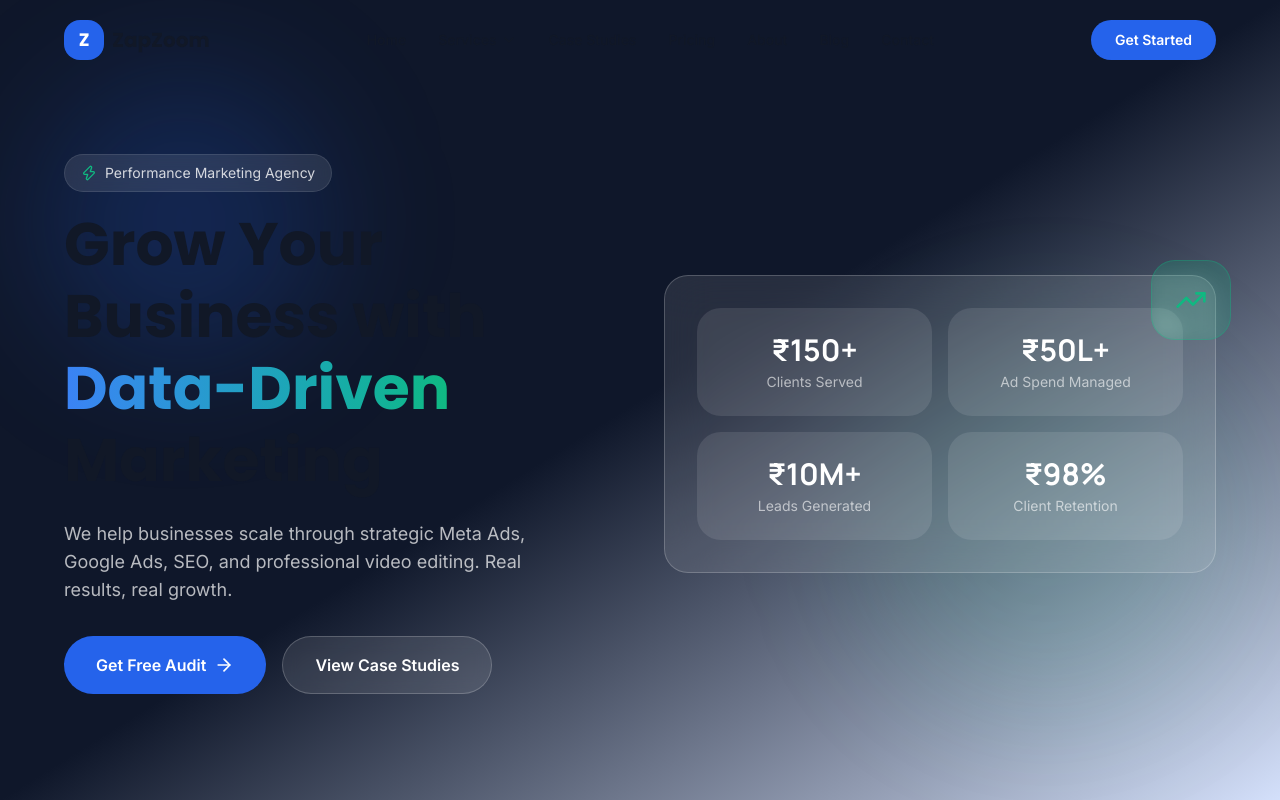
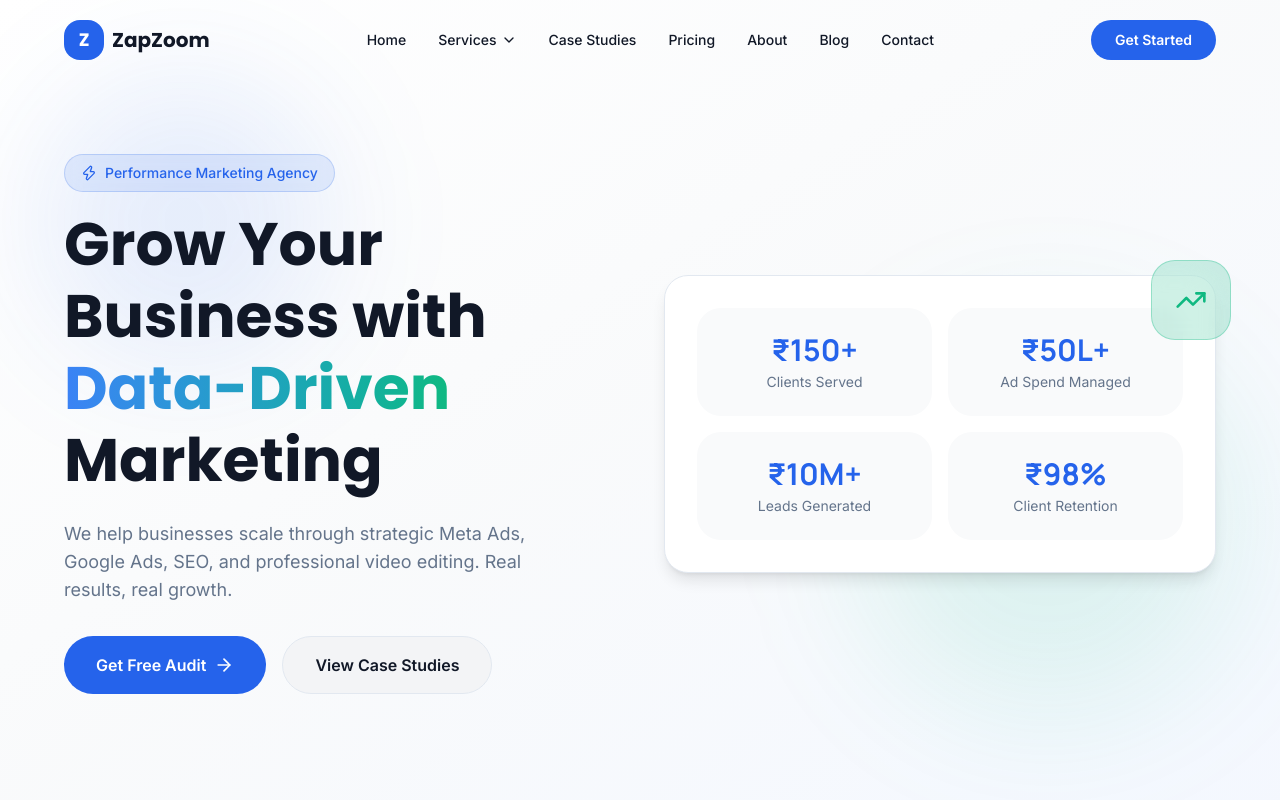
Before and after one commit to gouravk2580/agency-website, a Next.js app: page / in a window 1280 px wide. Shown: the top 800 px of the page. Built offline with nearby package versions, Linux system fonts and the light colour scheme.

Commit message:
fix: hero banner - light background with dark text for better readability

```diff
--- a/src/app/page.tsx
+++ b/src/app/page.tsx
@@ -57,10 +57,10 @@ export default function HomePage() {
       <Navbar />
       <main className="flex-1">
         {/* ===== HERO ===== */}
-        <section className="relative min-h-screen flex items-center overflow-hidden bg-gradient-to-br from-dark via-dark to-primary/20">
+        <section className="relative min-h-screen flex items-center overflow-hidden bg-gradient-to-br from-white via-gray-50 to-primary/5">
           {/* Background Elements */}
           <div className="absolute inset-0 overflow-hidden">
-            <div className="absolute top-20 left-10 w-72 h-72 bg-primary/20 rounded-full blur-3xl animate-float" />
+            <div className="absolute top-20 left-10 w-72 h-72 bg-primary/10 rounded-full blur-3xl animate-float" />
             <div className="absolute bottom-20 right-10 w-96 h-96 bg-accent/10 rounded-full blur-3xl animate-float" style={{ animationDelay: "2s" }} />
           </div>
 
@@ -72,14 +72,14 @@ export default function HomePage() {
                 variants={staggerContainer}
               >
                 <motion.div variants={fadeInUp} className="mb-4">
-                  <span className="inline-flex items-center gap-2 px-4 py-2 bg-white/10 backdrop-blur-sm rounded-full text-sm text-white/80 border border-white/10">
-                    <Zap className="w-4 h-4 text-accent" />
+                  <span className="inline-flex items-center gap-2 px-4 py-2 bg-primary/10 backdrop-blur-sm rounded-full text-sm text-primary font-medium border border-primary/20">
+                    <Zap className="w-4 h-4 text-primary" />
                     Performance Marketing Agency
                   </span>
                 </motion.div>
                 <motion.h1
                   variants={fadeInUp}
-                  className="text-4xl md:text-5xl lg:text-6xl font-heading font-bold text-white leading-tight mb-6"
+                  className="text-4xl md:text-5xl lg:text-6xl font-heading font-bold text-text leading-tight mb-6"
                 >
                   Grow Your Business with{" "}
                   <span className="text-transparent bg-clip-text bg-gradient-to-r from-primary-light to-accent">
@@ -89,7 +89,7 @@ export default function HomePage() {
                 </motion.h1>
                 <motion.p
                   variants={fadeInUp}
-                  className="text-lg text-white/70 mb-8 max-w-lg"
+                  className="text-lg text-muted mb-8 max-w-lg"
                 >
                   We help businesses scale through strategic Meta Ads, Google Ads,
                   SEO, and professional video editing. Real results, real growth.
@@ -107,7 +107,7 @@ export default function HomePage() {
                   </Link>
                   <Link
                     href="/case-studies"
-                    className="inline-flex items-center gap-2 px-8 py-4 bg-white/10 text-white rounded-full font-semibold backdrop-blur-sm border border-white/20 hover:bg-white/20 transition-all"
+                    className="inline-flex items-center gap-2 px-8 py-4 bg-gray-100 text-text rounded-full font-semibold border border-border hover:bg-gray-200 transition-all"
                   >
                     View Case Studies
                   </Link>
@@ -121,18 +121,18 @@ export default function HomePage() {
                 transition={{ duration: 0.8, delay: 0.3 }}
                 className="relative hidden lg:block"
               >
-                <div className="relative bg-white/10 backdrop-blur-xl rounded-3xl p-8 border border-white/20">
+                <div className="relative bg-white backdrop-blur-xl rounded-3xl p-8 border border-border shadow-lg">
                   <div className="grid grid-cols-2 gap-4">
                     {STATS.slice(0, 4).map((stat, i) => (
                       <div
                         key={i}
-                        className="bg-white/10 rounded-2xl p-6 text-center"
+                        className="bg-gray-50 rounded-2xl p-6 text-center"
                       >
-                        <div className="text-3xl font-stat font-bold text-white mb-1">
+                        <div className="text-3xl font-stat font-bold text-primary mb-1">
                           ₹{stat.value}
                           {stat.suffix}
                         </div>
-                        <div className="text-sm text-white/60">{stat.label}</div>
+                        <div className="text-sm text-muted">{stat.label}</div>
                       </div>
                     ))}
                   </div>
```
